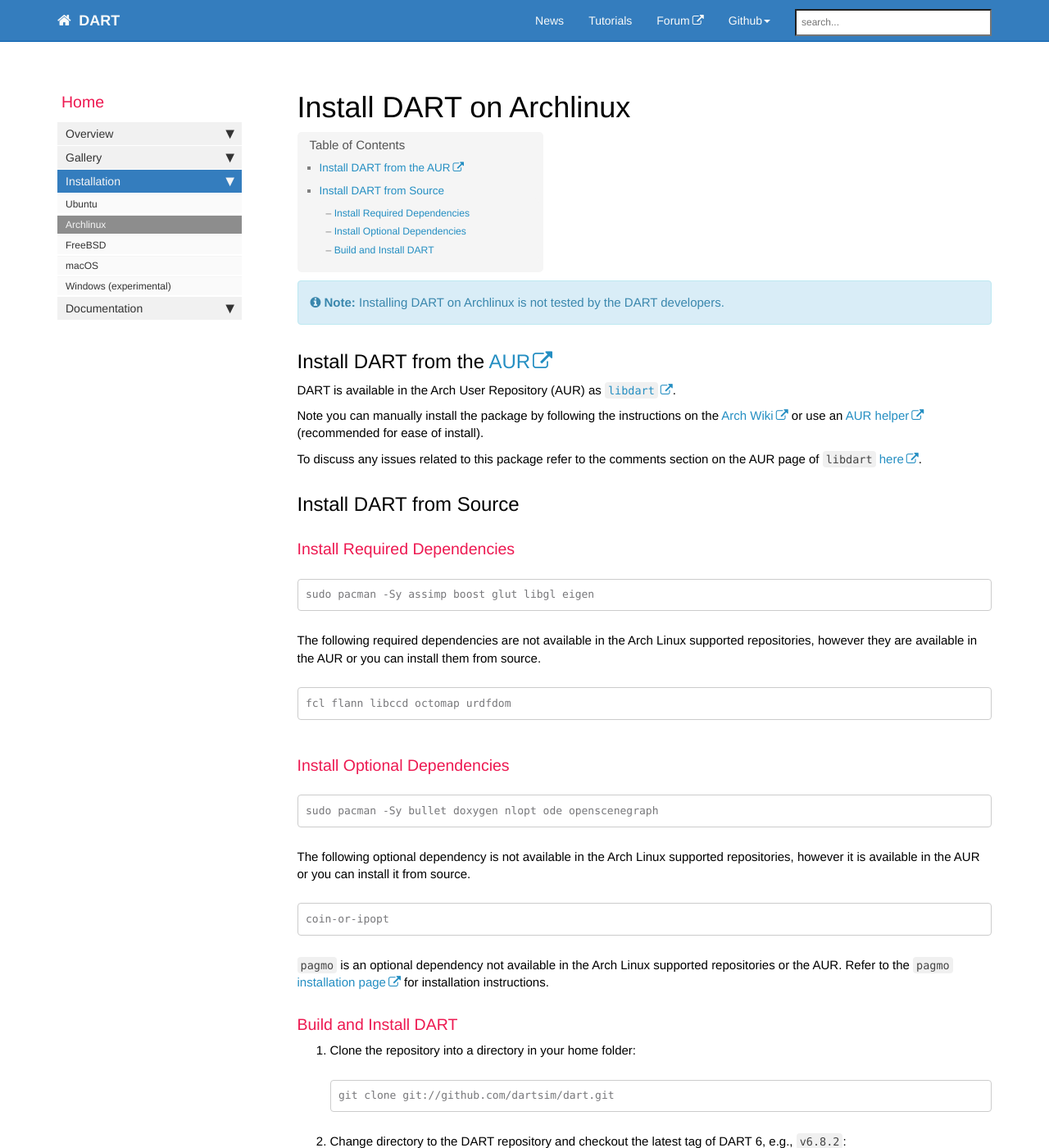
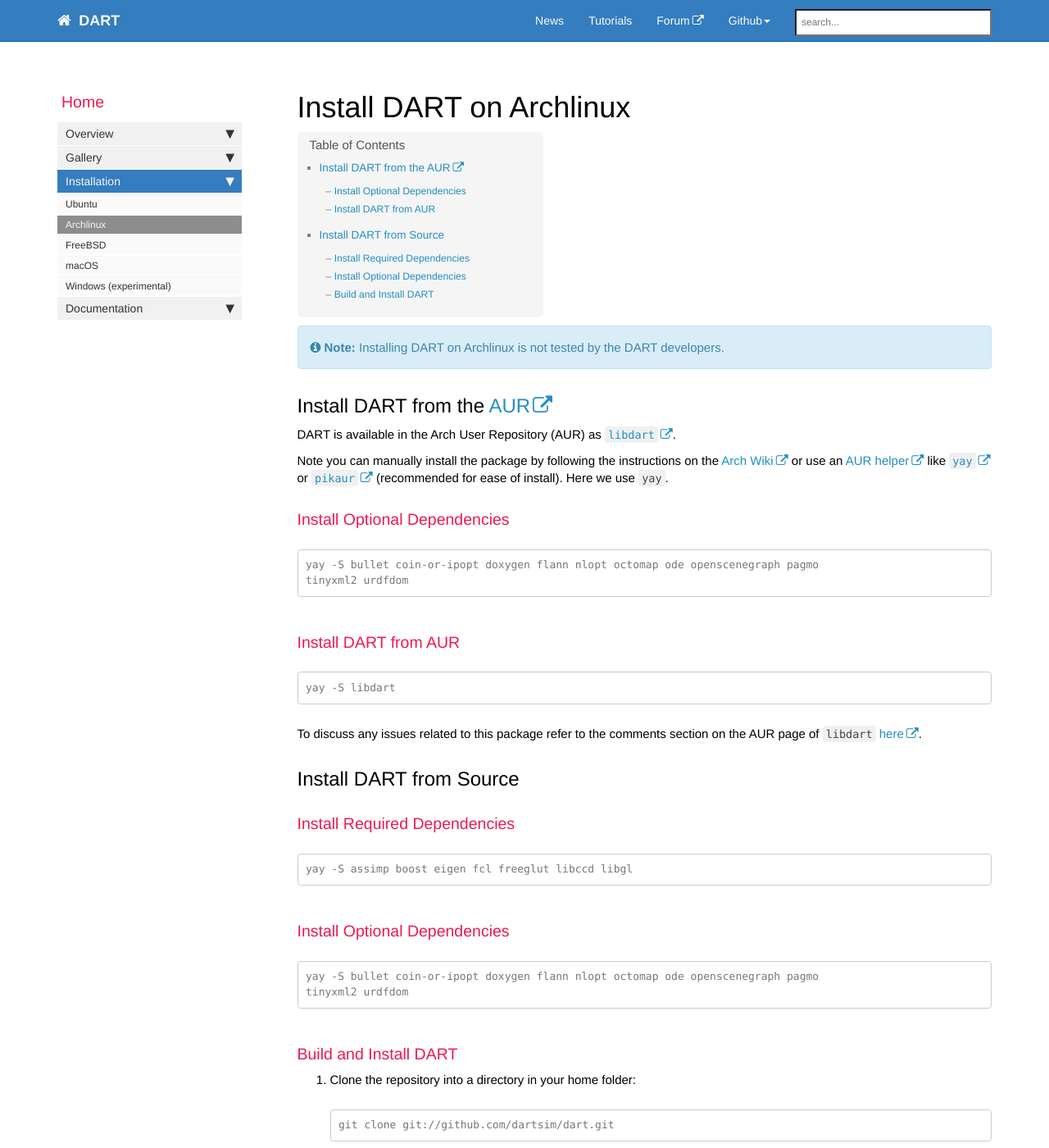
Before and after one commit to dartsim/dartsim.github.io, a Jekyll site: the page built from pages/install_dart_on_archlinux.md, in a window 1280 px wide and 1400 px high. Shown: the whole window at 82% size. Built offline with Jekyll 4.4.1, drawn with Linux system fonts in a browser that asks for light colours; nearby versions of some CDN libraries; comment, search, counter and statistics services are not loaded; some of the changed text lies outside the part shown.

Commit message:
Cleaned up optional/required dependencies now that archlinux dart package has been updated as well as the pagmo package

````diff
--- a/pages/install_dart_on_archlinux.md
+++ b/pages/install_dart_on_archlinux.md
@@ -15,8 +15,23 @@
 
 Note you can manually install the package by following the instructions on the
 [Arch Wiki](https://wiki.archlinux.org/index.php/Arch_User_Repository#Installing_packages)
-or use an [AUR helper](https://wiki.archlinux.org/index.php/AUR_helpers)
-(recommended for ease of install).
+or use an [AUR helper](https://wiki.archlinux.org/index.php/AUR_helpers) like
+[`yay`](https://aur.archlinux.org/packages/yay/) or
+[`pikaur`](https://aur.archlinux.org/packages/pikaur/)
+(recommended for ease of install). Here we use `yay`.
+
+### Install Optional Dependencies
+
+```
+yay -S bullet coin-or-ipopt doxygen flann nlopt octomap ode openscenegraph pagmo
+tinyxml2 urdfdom
+```
+
+### Install DART from AUR
+
+```
+yay -S libdart
+```
 
 To discuss any issues related to this package refer to the comments section on
 the AUR page of `libdart` [here](https://aur.archlinux.org/packages/libdart/).
@@ -26,34 +41,15 @@
 ### Install Required Dependencies
 
 ```
-sudo pacman -Sy assimp boost glut libgl eigen
-```
-
-The following required dependencies are not available in the Arch Linux supported
-repositories, however they are available in the AUR or you can install them from
-source.
-
-```
-fcl flann libccd octomap urdfdom
+yay -S assimp boost eigen fcl freeglut libccd libgl
 ```
 
 ### Install Optional Dependencies
 
 ```
-sudo pacman -Sy bullet doxygen nlopt ode openscenegraph
+yay -S bullet coin-or-ipopt doxygen flann nlopt octomap ode openscenegraph pagmo
+tinyxml2 urdfdom
 ```
-
-The following optional dependency is not available in the Arch Linux supported
-repositories, however it is available in the AUR or you can install it from
-source.
-
-```
-coin-or-ipopt
-```
-
-`pagmo` is an optional dependency not available in the Arch Linux supported
-repositories or the AUR. Refer to the `pagmo` [installation page](https://esa.github.io/pagmo2/install.html#)
-for installation instructions.
 
 ### Build and Install DART
 
````
Also changed, not shown: other parts of pages/install_dart_on_archlinux.md (+1 -1 lines).
